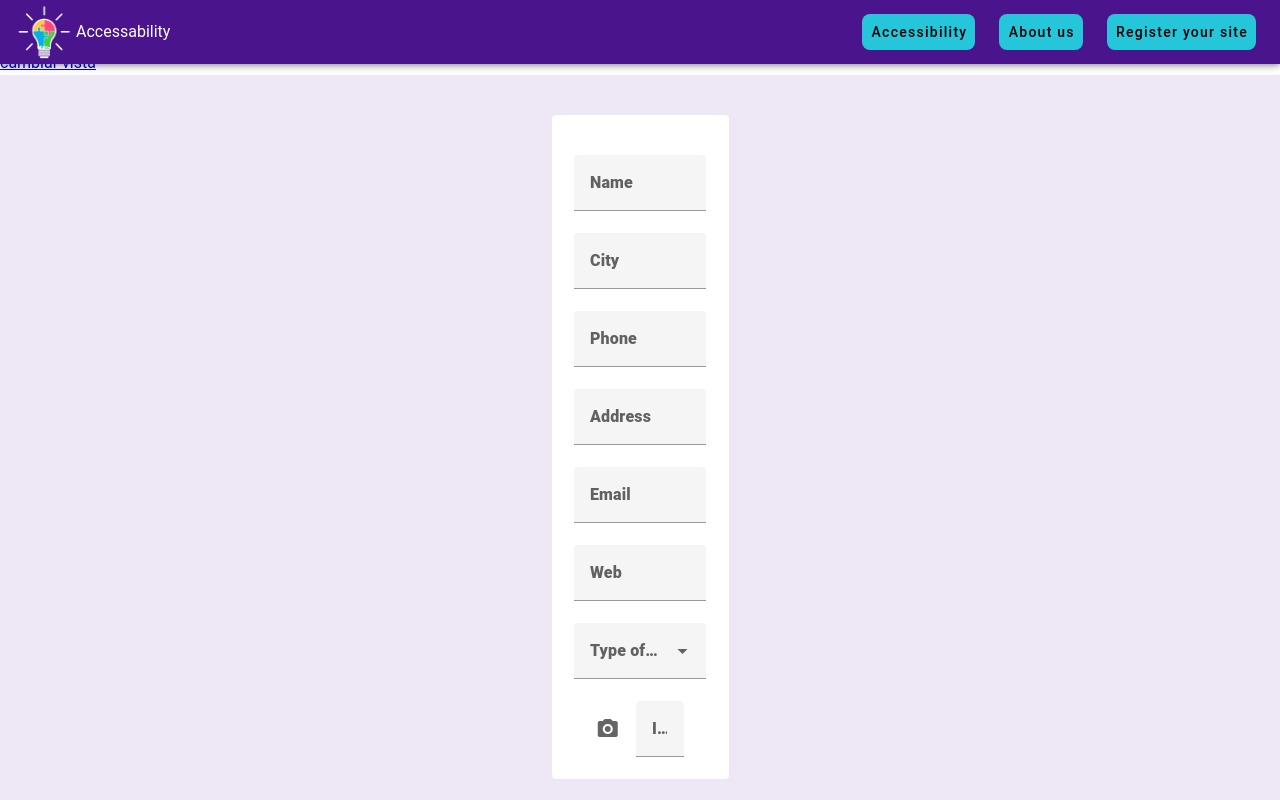
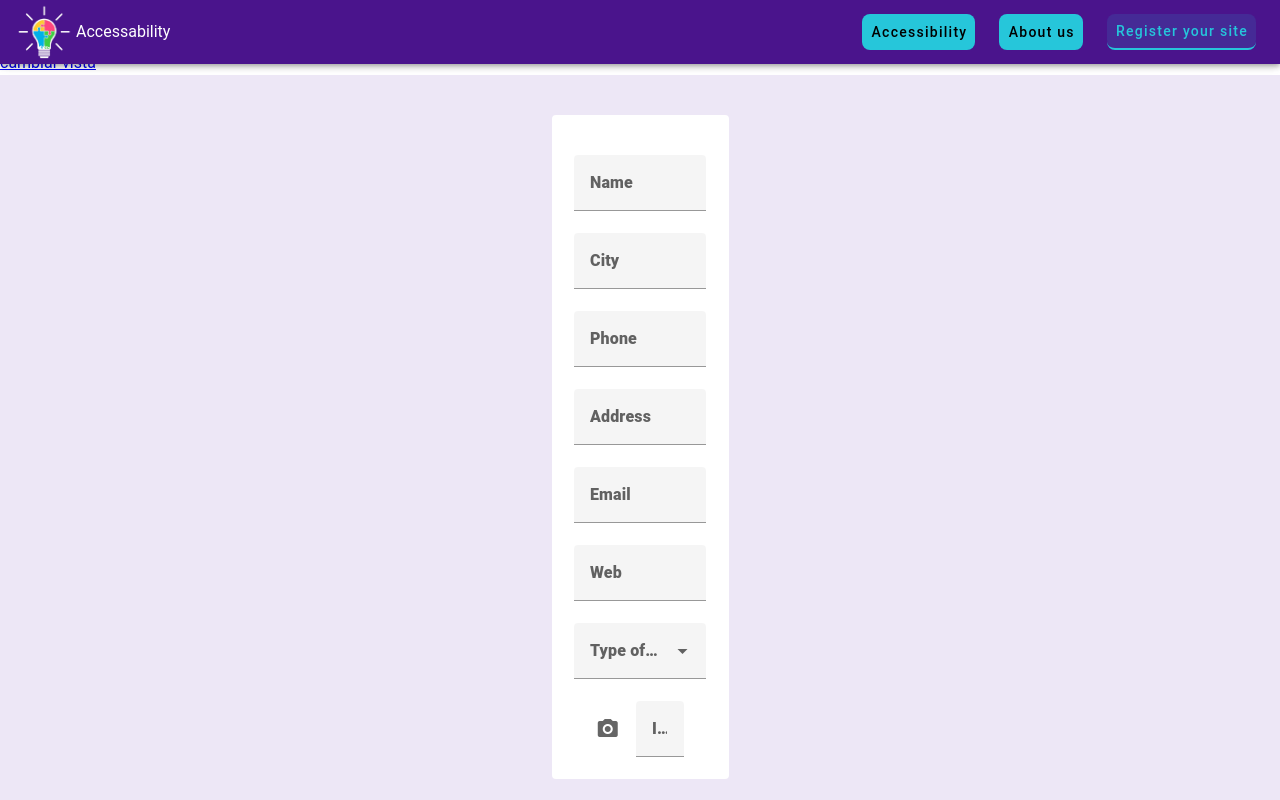
Before and after one commit to luisalvarez246/accessability, a Vue app in the folder frontend/: page /register in a window 1280 px wide. Shown: the top 800 px of the page. Built offline with nearby package versions, Linux system fonts and the light colour scheme; no server answers.

Commit message:
little changes

```diff
--- a/frontend/src/layouts/default/AppBar.vue
+++ b/frontend/src/layouts/default/AppBar.vue
@@ -86,7 +86,7 @@ const drawer = ref(false);
 const navItems = [
   { label: 'Accessibility', to: '/accessability' },
   { label: 'About us', to: '/about-us' },
-  { label: 'Register your site', to: '/register-new-site' },
+  { label: 'Register your site', to: '/register' },
 ];
 
 const router = useRouter();
```
